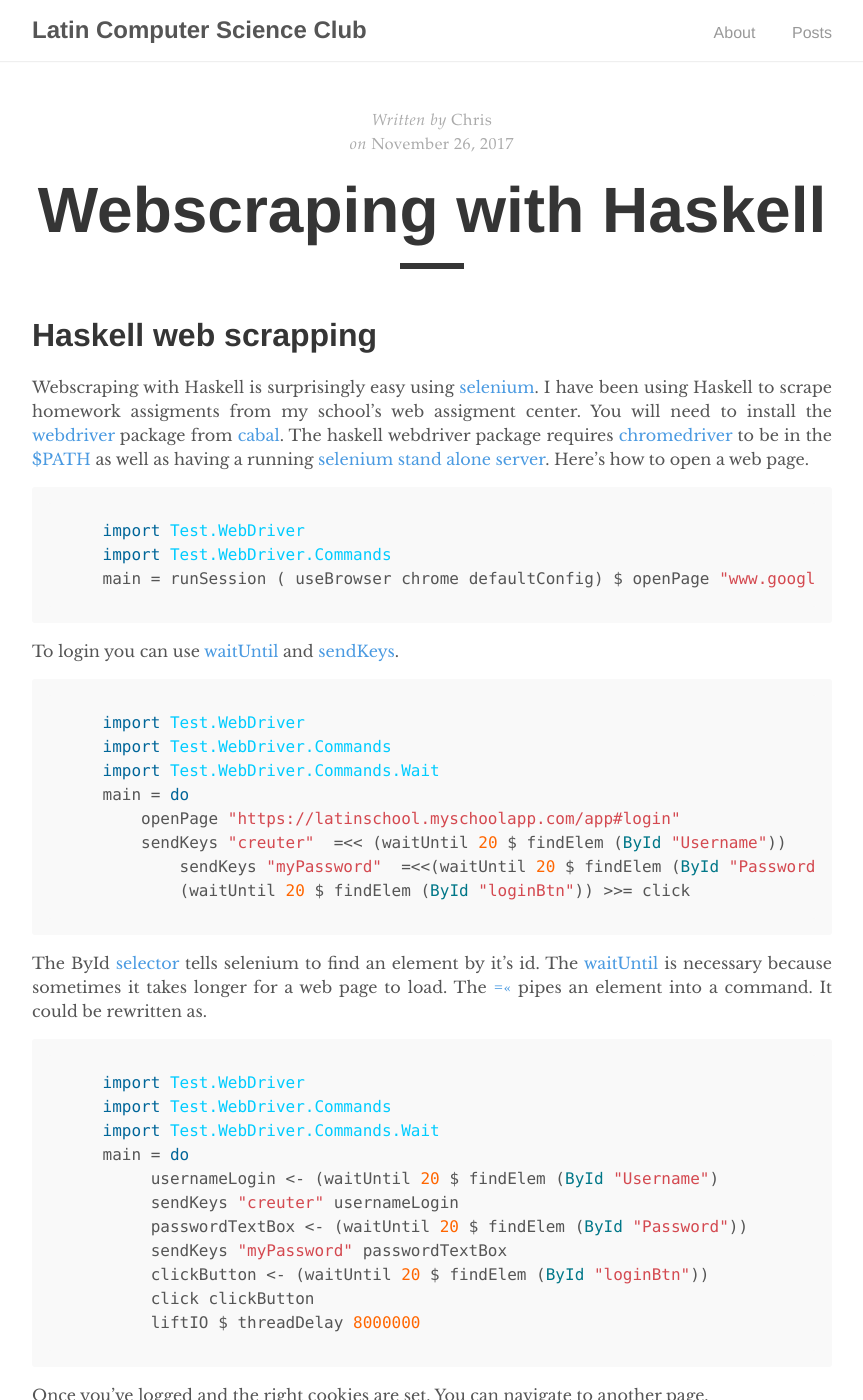
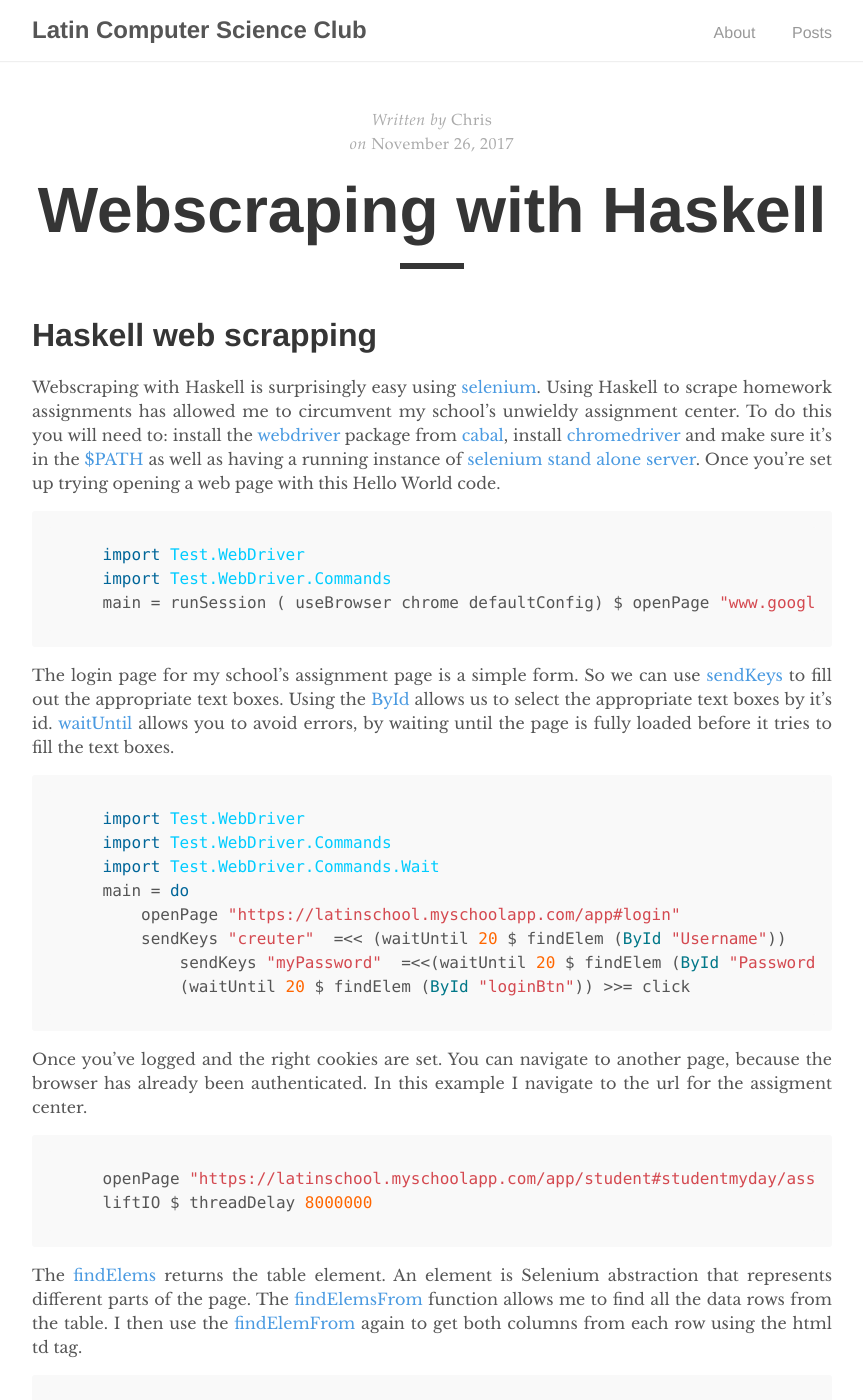
Before and after one commit to A-Vadali/Cs_Club, a Jekyll site: the page built from _posts/2017-11-26-webscraping.md, in a window 1280 px wide and 1400 px high. Shown: the whole window, without its empty margins (208-1071 px from the left). Built offline with Jekyll 4.4.1, drawn with Linux system fonts in a browser that asks for light colours; some of the changed text lies outside the part shown.

Commit message:
better writing

````diff
--- a/.#index.html
+++ /dev/null
@@ -1 +0,0 @@
-chris@wolf.4217:1516572510
--- a/_posts/2017-11-26-webscraping.md
+++ b/_posts/2017-11-26-webscraping.md
@@ -7,14 +7,17 @@ author: "Chris"
 
 # Haskell web scrapping
 
-Webscraping with Haskell is surprisingly easy using [selenium](https://hackage.haskell.org/package/webdriver). I have been using Haskell to scrape homework assigments from my school's web assigment center. You will need to install the [webdriver](https://hackage.haskell.org/package/webdriver) package from [cabal](https://www.haskell.org/cabal/). The haskell webdriver package requires  [chromedriver](https://sites.google.com/a/chromium.org/chromedriver/)   to be in the [$PATH](https://askubuntu.com/questions/322772/how-do-i-add-an-executable-to-my-search-path) as well as having a running [selenium stand alone server](http://docs.seleniumhq.org/download/). Here's how to open a web page.
+
+Webscraping with Haskell is surprisingly easy using [selenium](https://hackage.haskell.org/package/webdriver). Using Haskell to scrape homework assignments has allowed me to circumvent my school's unwieldy assignment center. To do this you will need to: install the [webdriver](https://hackage.haskell.org/package/webdriver) package from [cabal](https://www.haskell.org/cabal/), install [chromedriver](https://sites.google.com/a/chromium.org/chromedriver/) and make sure it's in the [$PATH](https://askubuntu.com/questions/322772/how-do-i-add-an-executable-to-my-search-path) as well as having a running instance of [selenium stand alone server](http://docs.seleniumhq.org/download/). Once you're set up trying opening a web page with this Hello World code.
+
 ```haskell
     import Test.WebDriver
     import Test.WebDriver.Commands
     main = runSession ( useBrowser chrome defaultConfig) $ openPage "www.google.com"
 ```
 
-To login you can use [waitUntil](https://hackage.haskell.org/package/webdriver-0.8.5/docs/Test-WebDriver-Commands-Wait.html) and [sendKeys](https://hackage.haskell.org/package/webdriver-0.8.5/docs/Test-WebDriver-Commands.html).
+The login page for my school's assignment page is a simple form. So we can use [sendKeys](https://hackage.haskell.org/package/webdriver-0.8.5/docs/Test-WebDriver-Commands.html) to fill out the appropriate text boxes.  Using the [ById](https://hackage.haskell.org/package/webdriver-0.8.5/docs/Test-WebDriver-Commands.html) allows us to select the appropriate text boxes by it's id. [waitUntil](https://hackage.haskell.org/package/webdriver-0.8.5/docs/Test-WebDriver-Commands-Wait.html) allows you to avoid errors, by waiting until the page is fully loaded before it tries to fill the text boxes.
+
 ```haskell
     import Test.WebDriver
     import Test.WebDriver.Commands
@@ -26,35 +29,22 @@ To login you can use [waitUntil](https://hackage.haskell.org/package/webdriver-0
             (waitUntil 20 $ findElem (ById "loginBtn")) >>= click
 ```
 
-The ById [selector](https://hackage.haskell.org/package/webdriver-0.8.5/docs/Test-WebDriver-Commands.html#t:Selector) tells selenium to find an element by it's id. The [waitUntil](https://hackage.haskell.org/package/webdriver-0.8.5/docs/Test-WebDriver-Commands-Wait.html) is necessary because sometimes it takes longer for a web page to load. The [=<<](https://haskell-lang.org/tutorial/operators) pipes an element into a command. It could be rewritten as.
-```haskell
-    import Test.WebDriver
-    import Test.WebDriver.Commands
-    import Test.WebDriver.Commands.Wait
-    main = do
-    	 usernameLogin <- (waitUntil 20 $ findElem (ById "Username")
-    	 sendKeys "creuter" usernameLogin
-    	 passwordTextBox <- (waitUntil 20 $ findElem (ById "Password"))
-    	 sendKeys "myPassword" passwordTextBox
-    	 clickButton <- (waitUntil 20 $ findElem (ById "loginBtn"))
-    	 click clickButton
-    	 liftIO $ threadDelay 8000000
-```
+Once you've logged and the right cookies are set. You can navigate to another page, because the browser has already been authenticated. In this example I navigate to the url for the assigment center.
 
-Once you've logged and the right cookies are set. You can navigate to another page.
 ```haskell
     openPage "https://latinschool.myschoolapp.com/app/student#studentmyday/assignment-center"
     liftIO $ threadDelay 8000000
 ```
 
-I then scraped the homework through  the [findElems](https://hackage.haskell.org/package/webdriver-0.8.5/docs/Test-WebDriver-Commands.html) function which returns all the elements matching a given selector.
+The [findElems](https://hackage.haskell.org/package/webdriver-0.8.5/docs/Test-WebDriver-Commands.html) returns the table element. An element is Selenium abstraction that represents different parts of the page. The [findElemsFrom](https://hackage.haskell.org/package/webdriver-0.8.5/docs/Test-WebDriver-Commands.html) function allows me to find all the data rows from the table. I then use the [findElemFrom](https://hackage.haskell.org/package/webdriver-0.8.5/docs/Test-WebDriver-Commands.html) again to get both columns from each row using the html td tag.
+
 ```haskell
     assigmentTable <- waitUntil 20 $ findElems (ById "assignment-center-assignment-items")  -- locate assigment table
     cells <- findElemsFrom (assigmentTable !! 0) (ByXPath "tr")  -- find all table data rows
     mocells <- mapM (\x -> findElemsFrom x (ByXPath "td")) cells -- locate all data columns withing rows
     mapM (\row -> mapM (getText) row) mocells -- returns text of homework table
 ```
-The final Product.
+The final product in action, it takes a while but it gets there.
 
 <script src="https://asciinema.org/a/6vkZdPqqrpJxooWZgiXhraPqq.js" id="asciicast-6vkZdPqqrpJxooWZgiXhraPqq" async></script>
 
````
Also changed, not shown: 12 other files.
